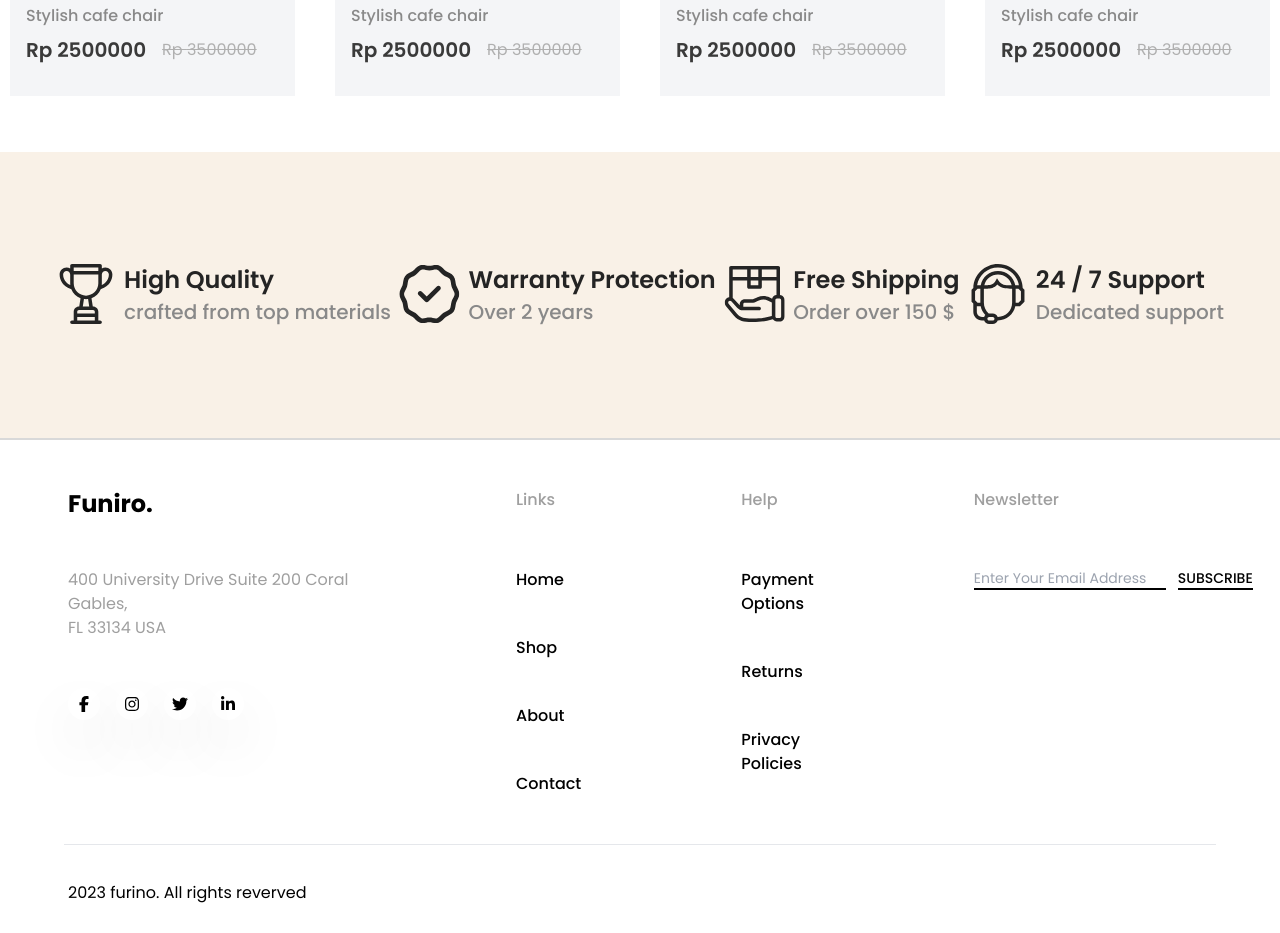
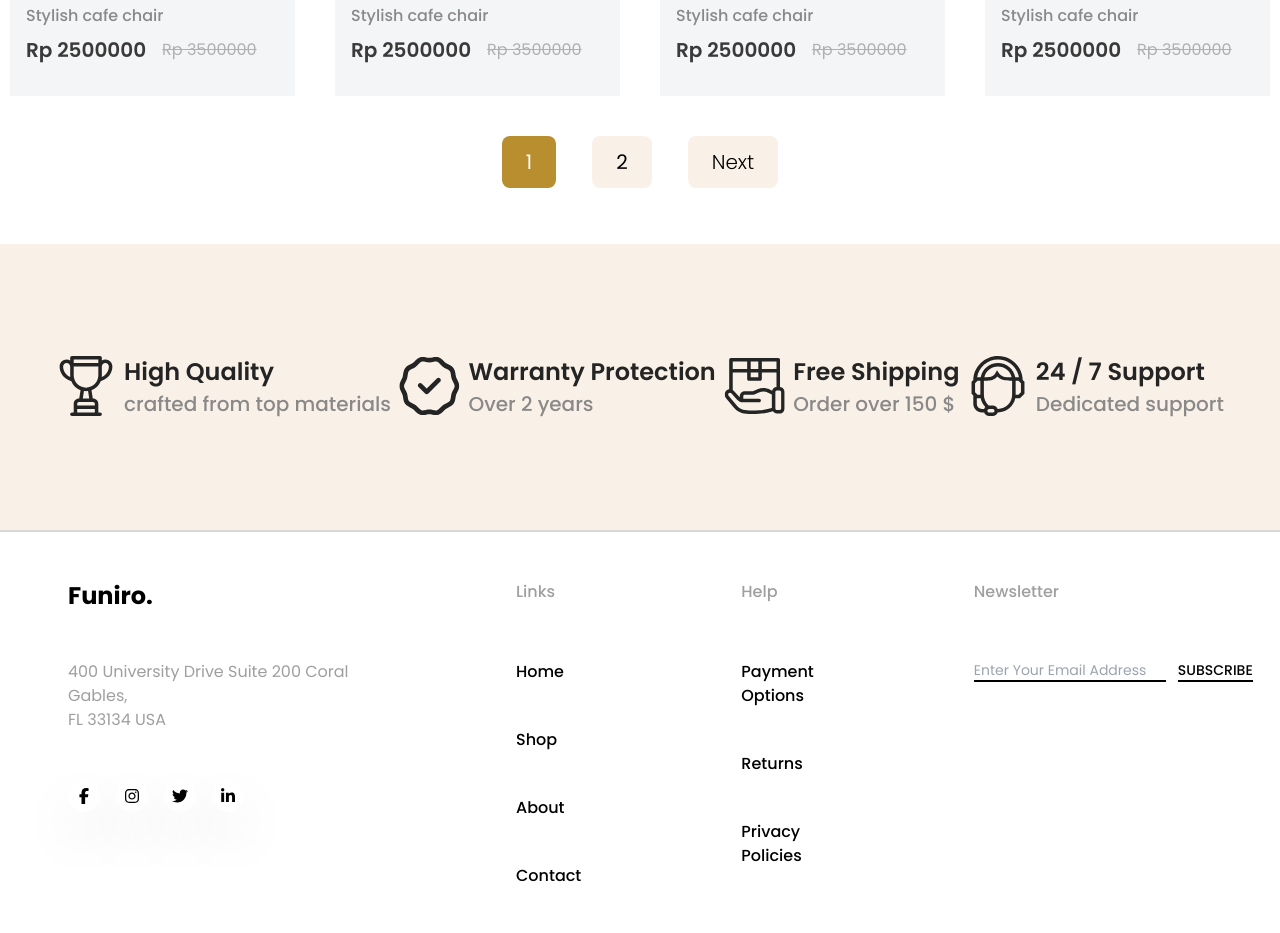
Before and after one commit to Enne-Amore/furniro, a React (Create React App) app: page /shop in a window 1280 px wide. Shown: the part 2400-3333 px from the top of the page. Built offline with nearby package versions, Linux system fonts and the light colour scheme; data requests are answered from the project's data file; a web font is replaced by a local one.

Commit message:
feater: pagination on the shop page

```diff
--- a/src/pages/shopPage/components/Catalog.tsx
+++ b/src/pages/shopPage/components/Catalog.tsx
@@ -1,16 +1,27 @@
 import { Options } from './products/Options'
 import { Products } from './products/Products'
+import { useState } from 'react'
+import { Pagination } from './products/Pagination'
 import styles from './Catalog.module.css'
-import { useState } from 'react'
 
 export const Catalog = () => {
-  const [show, setShow] = useState<number>(16)
+  const [show, setShow] = useState<number>(16);
+  const [currentPage, setCurrentPage] = useState<number>(1);
+
+  const totalProducts = 32;
+  const startingPosition = (currentPage - 1) * show;
 
   return (
     <section className={styles.container}>
       <Options show={show} setShow={setShow} />
 
-      <Products show={show} setShow={setShow} />
+      <Products show={show} setShow={setShow} startingPosition={startingPosition} />
+
+      <Pagination
+        currentPage={currentPage}
+        setCurrentPage={setCurrentPage}
+        totalPages={Math.ceil(totalProducts / show)}
+      />
     </section>
   )
 }
--- a/src/pages/shopPage/components/products/Pagination.module.css
+++ b/src/pages/shopPage/components/products/Pagination.module.css
@@ -1,5 +1,5 @@
 .btnList {
-    @apply flex items-center gap-9
+    @apply flex justify-center items-center gap-9 mb-14
 }
 
 .numBtn {
--- a/src/pages/shopPage/components/products/Pagination.tsx
+++ b/src/pages/shopPage/components/products/Pagination.tsx
@@ -1,24 +1,45 @@
-import { Link } from "react-router-dom";
+import { ComponentProps } from "react";
 import styles from "./Pagination.module.css";
 
-export const Pagination = () => {
+export type PaginationProps = ComponentProps<'button'> & {
+  currentPage: number;
+  setCurrentPage: (page: number) => void;
+  totalPages: number;
+}
+
+export const Pagination = ({
+  currentPage,
+  setCurrentPage,
+  totalPages,
+}: PaginationProps) => {
+  const handlePageChange = (page: number) => {
+    if (page >= 1 && page <= totalPages) {
+      setCurrentPage(page);
+    }
+  };
+
   return (
     <div className={styles.btnList}>
-      <Link to={"/shop/1"} className={`${styles.numBtn} ${styles.activeBtn}`}>
-        1
-      </Link>
+      {[...Array(totalPages)].map((_, index) => (
+        <button
+          key={index}
+          className={`${styles.numBtn} ${currentPage === index + 1 ? styles.activeBtn : ""}`}
+          onClick={() => handlePageChange(index + 1)}
+        >
+          {index + 1}
+        </button>
+      ))}
 
-      <Link to={"/shop/2"} className={`${styles.numBtn}`}>
-        2
-      </Link>
+      {currentPage !== totalPages && (
+        <button
+          type="button"
+          className={styles.nextBtn}
+          onClick={() => handlePageChange(currentPage + 1)}
+        >
+          Next
+        </button>
+      )}
 
-      <Link to={"/shop/3"} className={`${styles.numBtn}`}>
-        3
-      </Link>
-
-      <button type="button" className={styles.nextBtn}>
-        Next
-      </button>
     </div>
   );
 };
--- a/src/pages/shopPage/components/products/Products.module.css
+++ b/src/pages/shopPage/components/products/Products.module.css
@@ -1,5 +1,5 @@
 .container {
-    @apply flex flex-col gap-10 justify-center items-center my-14
+    @apply mt-14 mb-10
 }
 
 .productsList {
--- a/src/pages/shopPage/components/products/Products.tsx
+++ b/src/pages/shopPage/components/products/Products.tsx
@@ -9,32 +9,37 @@ import compareIcon from "../../../../assets/compare.svg";
 import heartIcon from "../../../../assets/heart.svg";
 import styles from "./Products.module.css";
 
-export const Products = ({ show }: ViewList) => {
+export const Products = ({ show, startingPosition }: ViewList) => {
+  const [isLoading, setIsLoading] = useState(true);
   const [products, setProducts] = useState<ProductType[]>([]);
 
   const getProducts = async () => {
+    setIsLoading(true);
+
     try {
       const response = await productFetch.get("/products");
       const data: ProductType[] = response.data;
       setProducts(data);
     } catch (error) {
       console.error(`Error: ${error}`);
+    } finally {
+      setIsLoading(false);
     }
   };
 
   useEffect(() => {
     getProducts();
-  }, [products]);
+  }, []);
 
   return (
     <div className={styles.container}>
       <ul className={styles.productsList}>
-        {products.length === 0 ? (
+        {isLoading ? (
           <Loading />
         ) : (
-          products.slice(0, show).map((product) => (
-            <Link to={`/${product.id}`}>
-              <article key={product.id} className={styles.product}>
+          products.slice(startingPosition || 0, (startingPosition || 0) + show).map((product) => (
+            <Link to={`/${product.id}`} key={product.id}>
+              <article className={styles.product}>
                 {product.discount && (
                   <span className={styles.detail}>{product.discount}%</span>
                 )}
--- a/src/pages/shopPage/types/ViewList.ts
+++ b/src/pages/shopPage/types/ViewList.ts
@@ -3,4 +3,5 @@ import { ComponentProps } from "react";
 export type ViewList = ComponentProps<"input"> & {
   show: number;
   setShow: (value: number) => void;
+  startingPosition?: number;
 };
```
